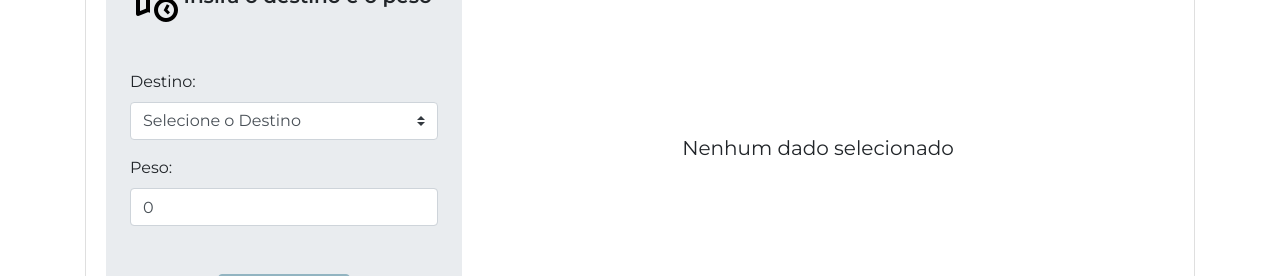
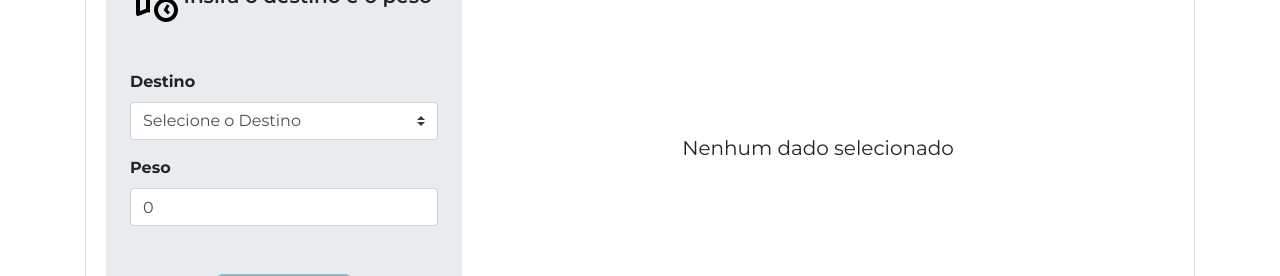
Before and after one commit to eltonls/desafio-coorlab, a Vue app in the folder code/: page / in a window 1280 px wide. Shown: the part 207-483 px from the top of the page. Built offline with nearby package versions, Linux system fonts and the light colour scheme; data requests are answered from the project's data file.

Commit message:
fix: modificado font-weight dos labels do forms

```diff
--- a/code/src/components/BestTransportForm.vue
+++ b/code/src/components/BestTransportForm.vue
@@ -9,12 +9,8 @@
       Insira o destino e o peso
     </h3>
 
-    <b-form-group
-      id="destino-group"
-      label="Destino:"
-      label-for="destino"
-      class="mb-3"
-    >
+    <b-form-group id="destino-group" class="mb-3">
+      <label for="destino" class="font-weight-bolder">Destino</label>
       <b-form-select
         id="destino"
         required
@@ -23,7 +19,8 @@
       />
     </b-form-group>
 
-    <b-form-group id="peso-group" label="Peso:" label-for="peso" class="mb-5">
+    <b-form-group id="peso-group" class="mb-5">
+      <label for="destino" class="font-weight-bolder">Peso</label>
       <b-form-input
         v-model="peso"
         id="peso"
```
